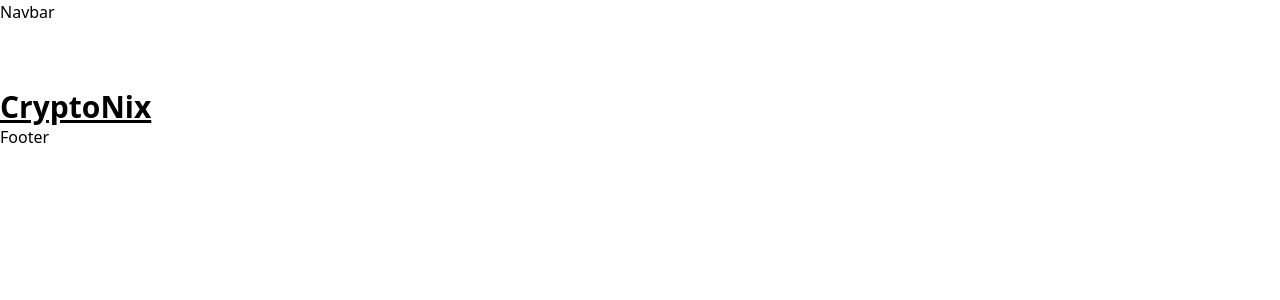
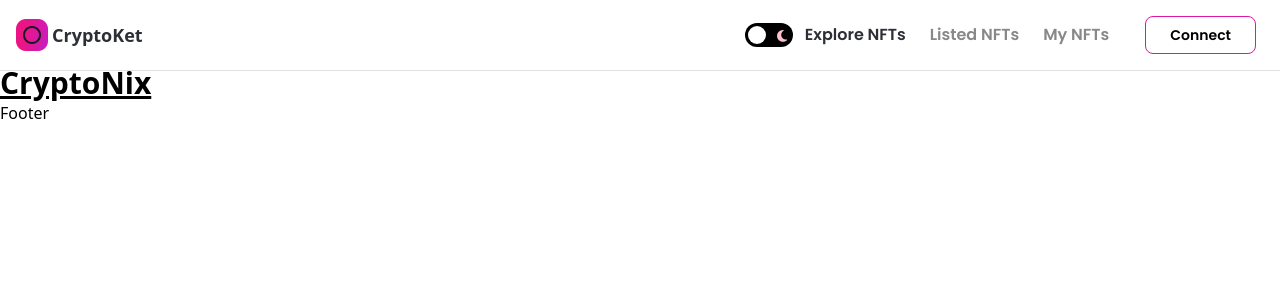
Before and after one commit to faisaljamil25/CryptoNix, a Next.js app: page / in a window 1280 px wide. Shown: the top 300 px of the page. Built offline with nearby package versions, Linux system fonts and the light colour scheme.

Commit message:
feat: Navbar component

```diff
--- a/src/components/Navbar.tsx
+++ b/src/components/Navbar.tsx
@@ -1,5 +1,175 @@
-import React from 'react';
+import React, { Dispatch, SetStateAction, useState } from 'react';
+import { NextRouter, useRouter } from 'next/router';
+import { useTheme } from 'next-themes';
+import Image from 'next/image';
+import Link from 'next/link';
 
-const Navbar = () => <div>Navbar</div>;
+import images from '../../assets';
+import Button from './Button';
+
+interface MenuItemsProps {
+  isMobile: boolean;
+  active: string;
+  setActive: Dispatch<SetStateAction<string>>;
+  setIsOpen: Dispatch<SetStateAction<boolean>>;
+}
+
+interface ButtonGroupProps {
+  setActive: Dispatch<SetStateAction<string>>;
+  router: NextRouter;
+}
+
+const MenuItems: React.FC<MenuItemsProps> = ({
+  isMobile,
+  active,
+  setActive,
+  setIsOpen,
+}) => {
+  const generateLink = (i: number) => {
+    switch (i) {
+      case 0:
+        return '/';
+      case 1:
+        return '/created-nfts';
+      case 2:
+        return '/my-nfts';
+      default:
+        return '/';
+    }
+  };
+
+  return (
+    <ul
+      className={`list-none flexCenter flex-row ${
+        isMobile && 'flex-col h-full'
+      }`}
+    >
+      {['Explore NFTs', 'Listed NFTs', 'My NFTs'].map((item, i) => (
+        <li
+          key={i}
+          onClick={() => {
+            setActive(item);
+            if (isMobile) setIsOpen(false);
+          }}
+          className={`flex flex-row items-center font-poppins font-semibold text-base dark:hover:text-white hover:text-nft-dark mx-3
+          ${
+            active === item
+              ? 'dark:text-white text-nft-black-1'
+              : 'dark:text-nft-gray-3 text-nft-gray-2'
+          }
+          ${isMobile && 'my-5 text-xl'}`}
+        >
+          <Link href={generateLink(i)}>{item}</Link>
+        </li>
+      ))}
+    </ul>
+  );
+};
+
+const ButtonGroup: React.FC<ButtonGroupProps> = ({ setActive, router }) => {
+  const hasConnected = false;
+
+  return hasConnected ? (
+    <div className='flexCenter'>
+      <Button
+        btnName='Create'
+        btnType='primary'
+        classStyles='mx-2 rounded-xl'
+        handleClick={() => {
+          setActive('');
+          router.push('/create-nft');
+        }}
+      />
+    </div>
+  ) : (
+    <Button
+      btnName='Connect'
+      btnType='outline'
+      classStyles='mx-2 rounded-lg'
+      handleClick={() => {}}
+    />
+  );
+};
+
+const Navbar = () => {
+  const { theme, setTheme } = useTheme();
+  const [active, setActive] = useState('Explore NFTs');
+  const [isOpen, setIsOpen] = useState(false);
+  const router = useRouter();
+
+  return (
+    <nav className='flexBetween w-full fixed z-10 p-4 flex-row border-b dark:bg-nft-dark bg-white dark:border-nft-black-1 border-nft-gray-1'>
+      <div className='flex flex-1 flex-row justify-start'>
+        <Link href='/'>
+          <div
+            className='flexCenter md:hidden cursor-pointer'
+            onClick={() => setActive('Explore NFTs')}
+          >
+            <Image
+              src={images.logo02}
+              objectFit='contain'
+              width={32}
+              height={32}
+              alt='logo'
+            />
+            <p className=' dark:text-white text-nft-black-1 font-semibold text-lg ml-1'>
+              CryptoKet
+            </p>
+          </div>
+        </Link>
+        <Link href='/'>
+          <div
+            className='hidden md:flex'
+            onClick={() => {
+              setActive('Explore NFTs');
+              setIsOpen(false);
+            }}
+          >
+            <Image
+              src={images.logo02}
+              objectFit='contain'
+              width={32}
+              height={32}
+              alt='logo'
+            />
+          </div>
+        </Link>
+      </div>
+
+      <div className='flex flex-initial flex-row justify-end'>
+        <div className='flex items-center mr-2'>
+          <input
+            type='checkbox'
+            className='checkbox'
+            id='checkbox'
+            onChange={() => setTheme(theme === 'light' ? 'dark' : 'light')}
+          />
+          <label
+            htmlFor='checkbox'
+            className='flexBetween w-8 h-4 bg-black rounded-2xl p-1 relative label'
+          >
+            <i className='fas fa-sun' />
+            <i className='fas fa-moon' />
+            <div className='w-3 h-3 absolute bg-white rounded-full ball' />
+          </label>
+        </div>
+
+        <div className='md:hidden flex'>
+          <ul className='list-none flexCenter flex-row'>
+            <MenuItems
+              active={active}
+              setActive={setActive}
+              isMobile={false}
+              setIsOpen={setIsOpen}
+            />
+          </ul>
+          <div className='ml-4'>
+            <ButtonGroup setActive={setActive} router={router} />
+          </div>
+        </div>
+      </div>
+    </nav>
+  );
+};
 
 export default Navbar;
```
